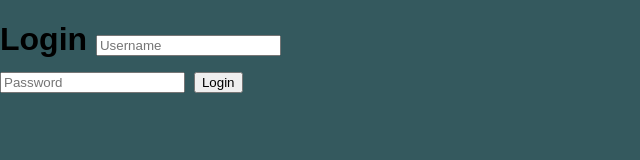
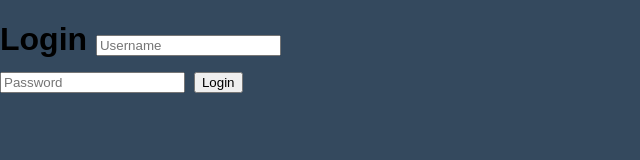
Before and after one commit to dougsoa/Animated-Login, a plain HTML site: page index.html in a window 1280 px wide. Shown: the whole page, without its empty margins (0-640 px from the left). Drawn offline with Linux system fonts and the light colour scheme.

Commit message:
Update style.css

```diff
--- a/style.css
+++ b/style.css
@@ -2,7 +2,7 @@ body {
   margin: 0;
   padding: 0;
   font-family: sans-serif;
-  background: #34595e;
+  background: #34495e;
 }
 .box {
   width: 300px;
```
